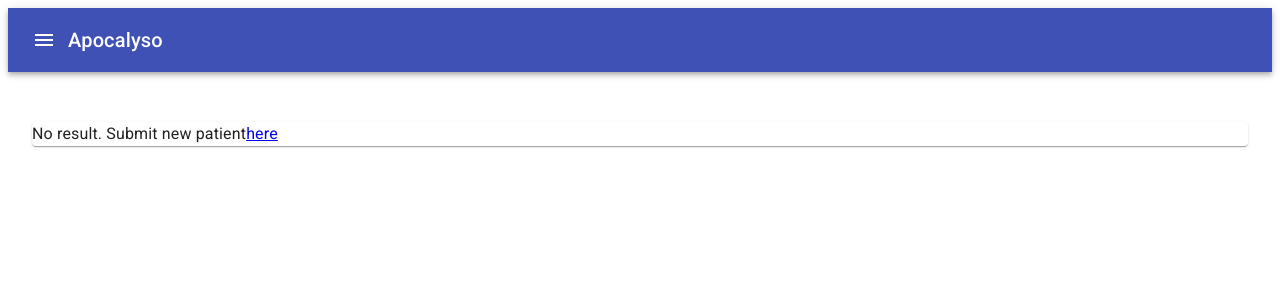
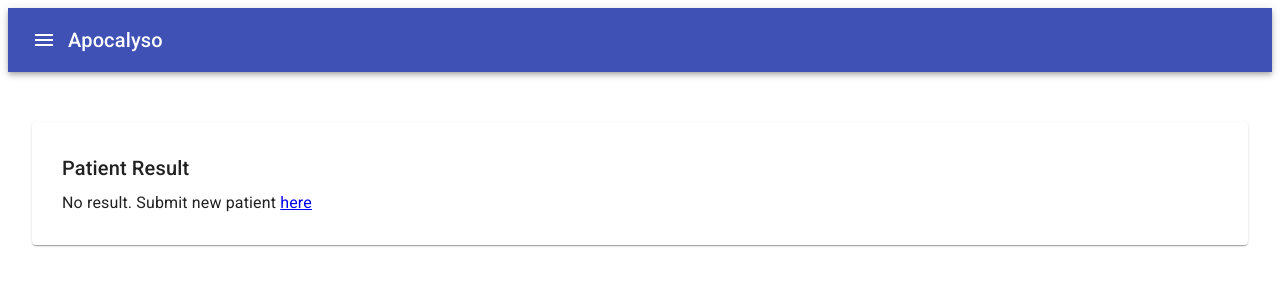
Before and after one commit to miamollie/apocalypse, a Next.js app: page /result in a window 1280 px wide. Shown: the top 300 px of the page. Built offline with nearby package versions, Linux system fonts and the light colour scheme.

Commit message:
Minor style fixes

```diff
--- a/components/diagnosisBlock.js
+++ b/components/diagnosisBlock.js
@@ -9,8 +9,7 @@ import Typography from '@material-ui/core/Typography';
 
 const useStyles = makeStyles({
     avatar: props => ({
-        // backgroundColor: props.result ? 'green' : 'red',
-        backgroundColor: 'red',
+        backgroundColor: props.result ? 'green' : 'red',
     }),
 });
 
@@ -48,7 +47,7 @@ const DiagnosisBlock = props => {
             <CardHeader
                 title={testName}
                 subheader={subheader}
-                avatar={<Avatar classes={classes.avatar} />}
+                avatar={<Avatar className={classes.avatar}>{result ? 'P' : 'F'}</Avatar>}
             />
             <CardContent>
                 <Typography variant="body2" color="textSecondary" component="p" gutterBottom>
--- a/components/form.js
+++ b/components/form.js
@@ -44,7 +44,6 @@ export default function Form() {
 
     return (
         <form
-            style={{ padding: '30px' }}
             onSubmit={e => {
                 e.preventDefault();
                 const stopBang = calculateStopBang(values); //currently calculating BMI twice but just for illustrative purposes
--- a/components/page.js
+++ b/components/page.js
@@ -24,7 +24,7 @@ const Page = ({ title, children }) => (
             </Toolbar>
         </AppBar>
         <Container component="main" maxWidth="m" style={{ marginTop: '50px' }}>
-            <Paper>{children}</Paper>
+            <Paper style={{ padding: '30px' }}>{children}</Paper>
         </Container>
     </>
 );
--- a/pages/result.js
+++ b/pages/result.js
@@ -13,16 +13,18 @@ import Grid from '@material-ui/core/Grid';
 const Result = () => {
     const router = useRouter();
     const { stopBang, bmi, example } = router.query;
-    //query obj keys loop instead (more extendable..?)
+    const assessments = Object.keys(router.query);
+
+    //TODO filter assessments for preop vs postop results when you know, then loop over
 
     return (
         <Page title="Result">
-            {!Object.keys(router.query).length ? (
-                <Typography>
-                    No result. Submit new patient
-                    <Link href="/">
-                        <a>here</a>
-                    </Link>
+            <Typography variant="h6" gutterBottom>
+                Patient Result
+            </Typography>
+            {!assessments.length ? (
+                <Typography variant="body1">
+                    No result. Submit new patient <Link href="/">here</Link>
                 </Typography>
             ) : (
                 <Grid container spacing={3}>
```
